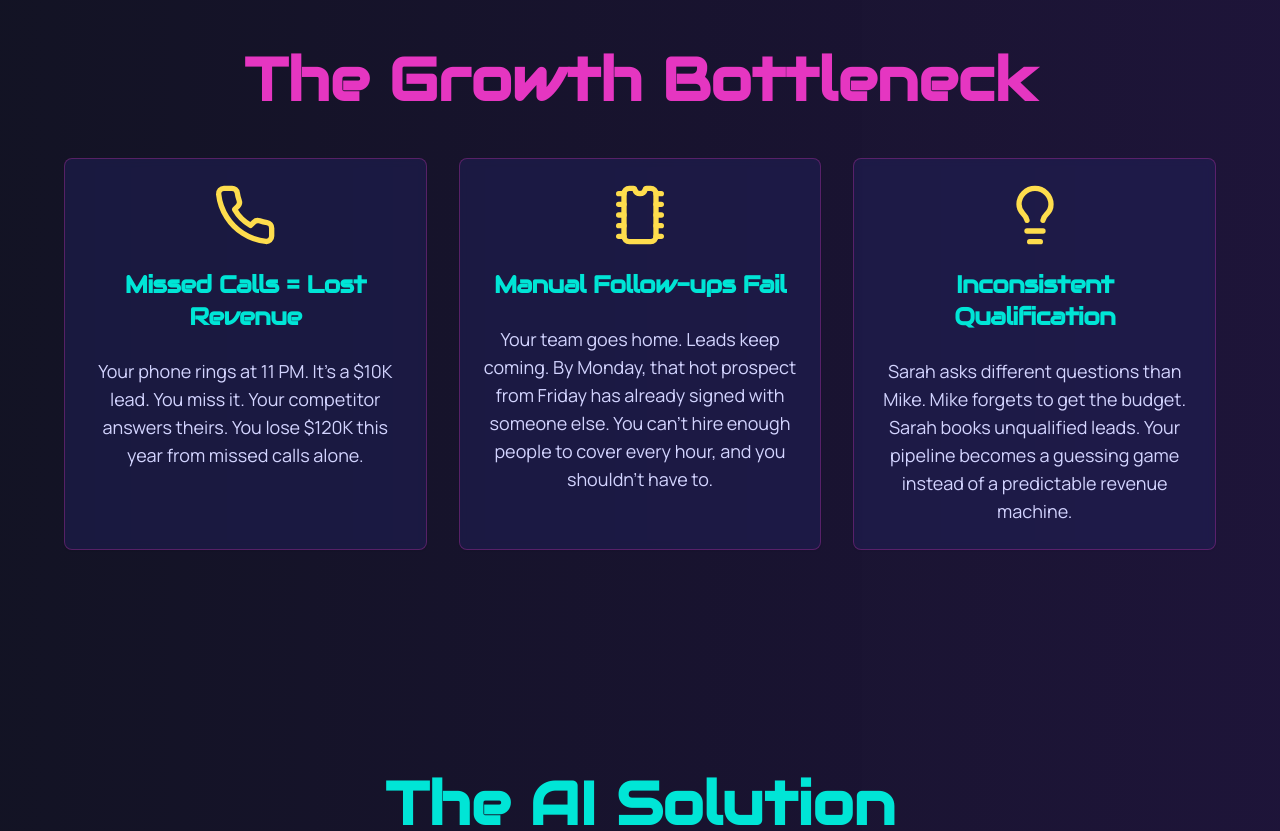
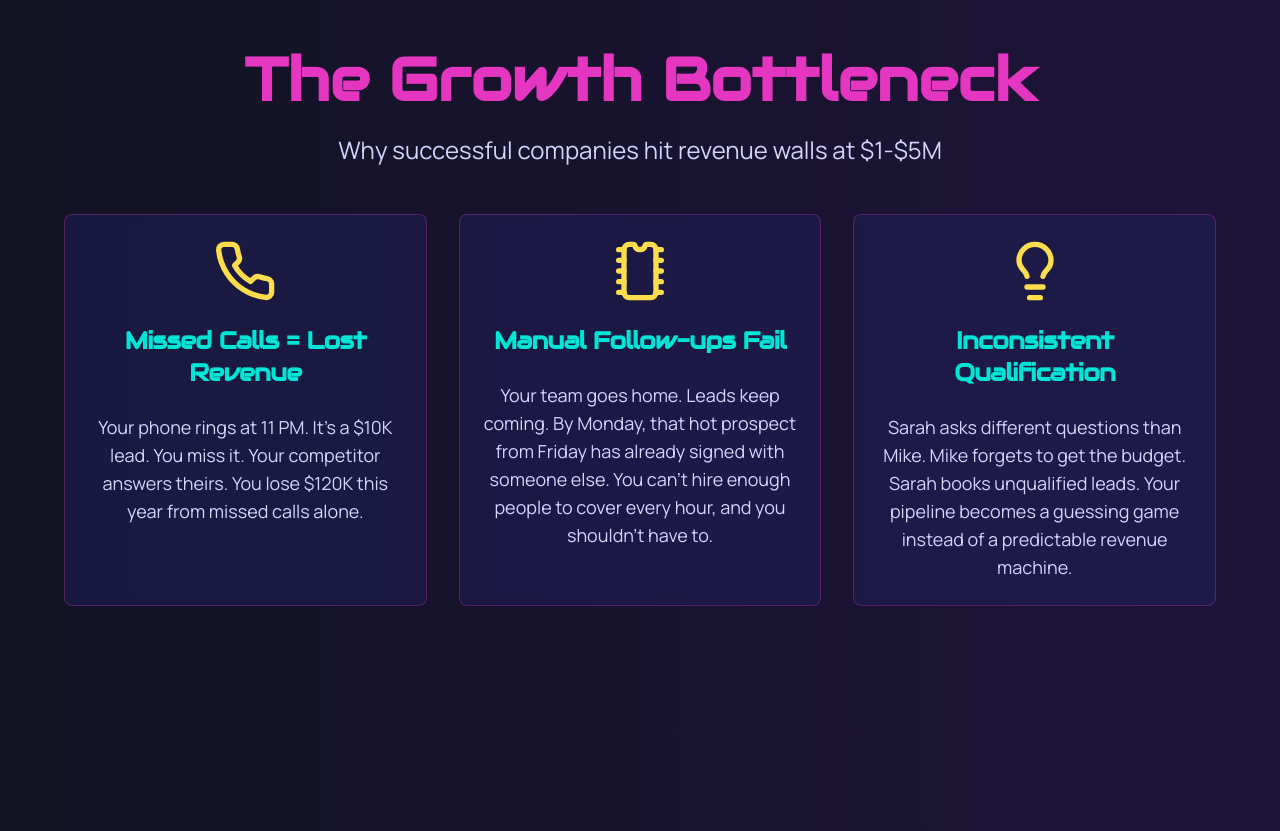
Before and after one commit to Dontworryaboutit69/revsquared-ai-engage, a React (Vite) app: page / in a window 1280 px wide. Shown: the part 1760-2591 px from the top of the page. Built offline with nearby package versions, Linux system fonts and the light colour scheme.

Commit message:
Add subheadline to ProblemSection
Added a subheadline to the ProblemSection to explain why successful companies hit revenue walls.

```diff
--- a/src/components/sections/ProblemSection.tsx
+++ b/src/components/sections/ProblemSection.tsx
@@ -13,9 +13,13 @@ export function ProblemSection({
   return <section className="py-12 sm:py-16 md:py-20 px-4 relative">
       <div className="absolute inset-0 bg-gradient-to-r from-[#20215A]/30 to-[#6233EA]/20" />
       <div className="relative z-10 max-w-6xl mx-auto text-center">
-        <h2 className="text-3xl sm:text-4xl md:text-5xl lg:text-6xl font-bold mb-8 sm:mb-10 md:mb-12 text-[#E536C1]" style={{
+        <h2 className="text-3xl sm:text-4xl md:text-5xl lg:text-6xl font-bold mb-4 sm:mb-6 text-[#E536C1]" style={{
         fontFamily: 'Audiowide, sans-serif'
       }}>The Growth Bottleneck</h2>
+
+        <p className="text-lg sm:text-xl md:text-2xl text-[#D3D4FF] mb-8 sm:mb-10 md:mb-12" style={{
+        fontFamily: 'Manrope, sans-serif'
+      }}>Why successful companies hit revenue walls at $1-$5M</p>
 
         <div className="grid sm:grid-cols-2 md:grid-cols-3 gap-6 sm:gap-8 mb-12 sm:mb-16">
           <Card className="bg-[#20215A]/50 border-[#E536C1]/30 backdrop-blur-sm">
```
